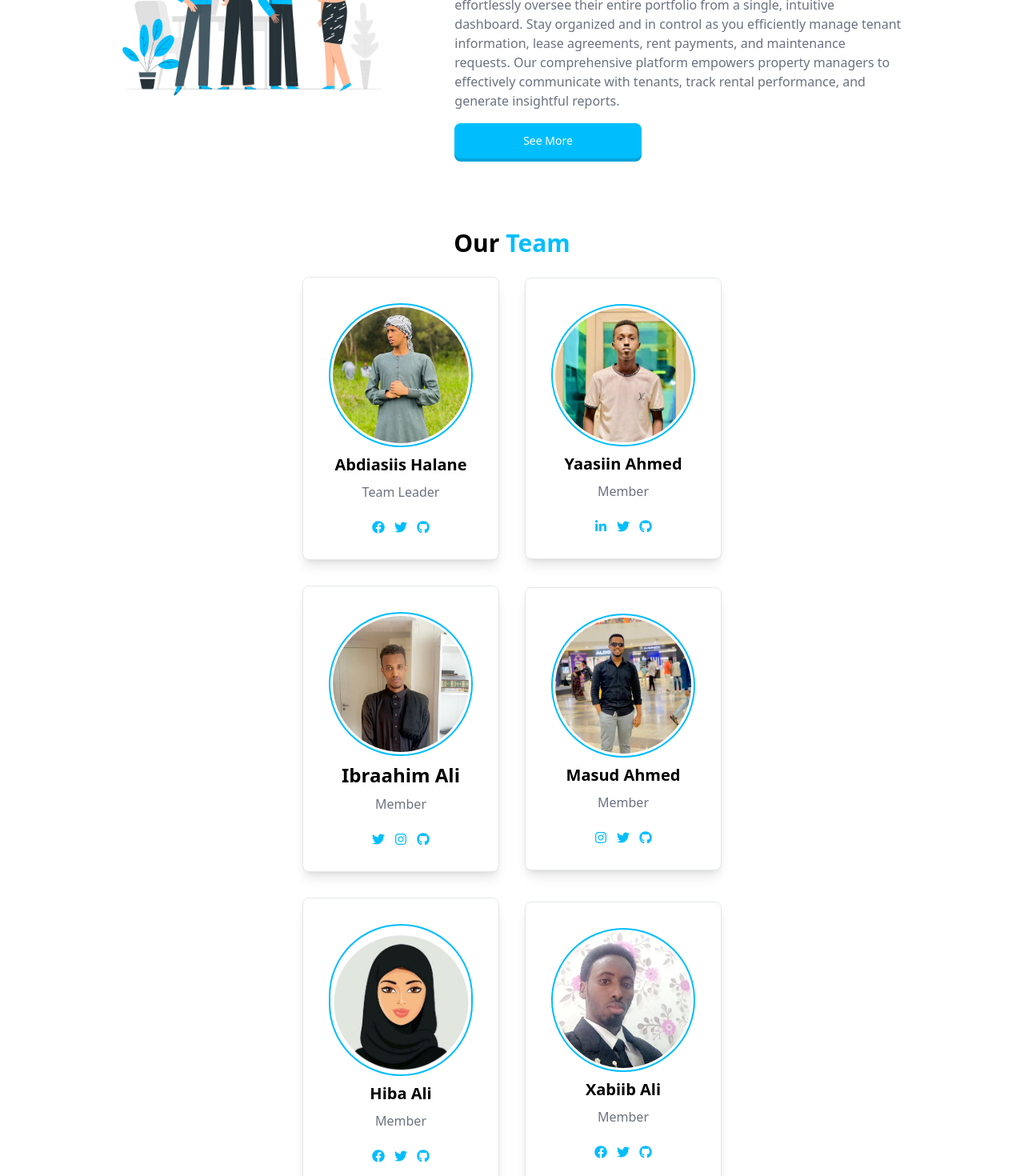
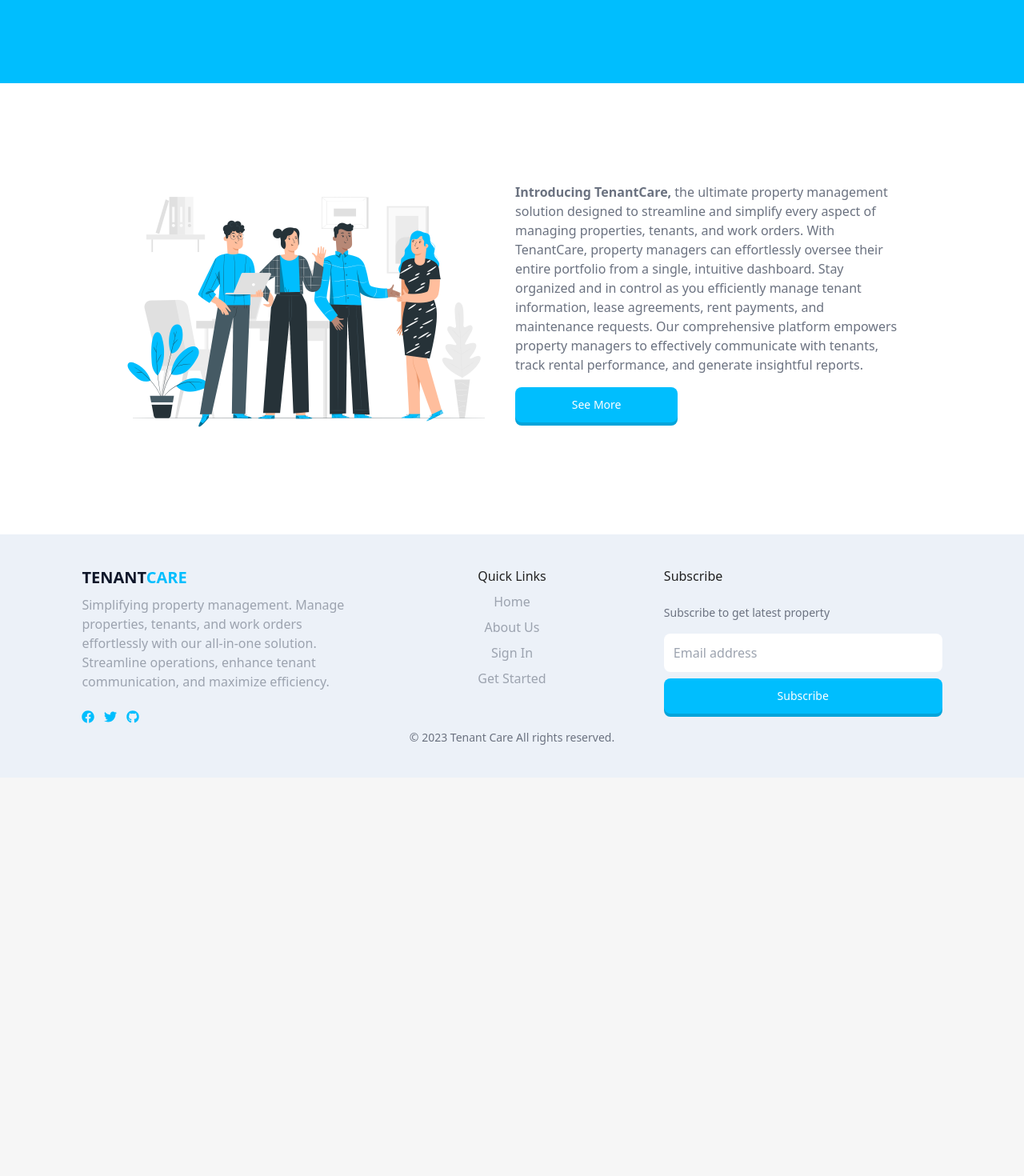
Before and after one commit to TENANTCARE-TEAM/Tenant_Care_app, a React (Vite) app: page /about in a window 1280 px wide. Shown: the part 280-1750 px from the top of the page at 80% size. After the commit the page ends 1252 px from the top, so only its background shows below. Built offline with nearby package versions, Linux system fonts and the light colour scheme.

Commit message:
done-gurta

```diff
--- a/src/components/aboutContent/About.jsx
+++ b/src/components/aboutContent/About.jsx
@@ -11,12 +11,13 @@ function About() {
 
   return (
     <div className="flex flex-col gap-4  w-full ">
-      <div className="md:px-[10%] px-6 py-6 pb-8 mb-12 flex flex-col md:flex-row w-full">
-        <div className="p-2 w-full md:w-[60%] ">
+      <div className="text-center bg-[#00befe] w-full h-[20rem] items-center flex justify-center"> <h1 className="text-white text-[5rem] font-bold">About us</h1></div>
+      <div className="md:px-[10%] px-6 items-center pb-8 flex flex-col md:flex-row w-full">
+        <div className="p-2 w-full md:w-[100%] ">
           <img src={key} className="w-full h-full" alt="" />
         </div>
-        <div className="pl-[6%] mt-[8%] flex flex-col w-[100%]">
-          <h3 className="font-bold text-2xl text-[#00befe]">About Us</h3>
+        <div className="  flex flex-col w-[100%]">
+          {/* <h3 className="font-bold text-2xl text-[#00befe]">About Us</h3> */}
           <p className="text-gray-500 text-base break-words pr-6">
             <b> Introducing TenantCare, </b>the ultimate property management solution designed to streamline and simplify
             every aspect of managing properties, tenants, and work orders. With TenantCare, property managers can
--- a/src/components/aboutContent/Teams.jsx
+++ /dev/null
@@ -1,99 +0,0 @@
-import React from 'react'
-import { FaFacebook, FaGithub, FaInstagram, FaLinkedinIn, FaTwitter,  } from "react-icons/fa";
-import { Link } from "react-router-dom";
-import Yaasiin_Ahmed from '../../assets/images/Yaasiinahmed.jpg'
-import Abdicasiis_halane from '../../assets/images/Abdicasiis-halane.png'
-import ibrahim_ali from '../../assets/images/ibrahim_ali.png'
-import Masud_ahmed from '../../assets/images/Masud-ahmed.jpeg'
-import Hiba_ali from '../../assets/images/ss.jpg'
-import Xabiib_ali from '../../assets/images/Xabiib-Ali.jfif'
-
-
-function Teams() {
-  return (
-    <div className='md:px-[10%] px-6 py-2 pb-12 flex flex-col gap-4'>
-        <h1 className='text-center font-bold text-3xl'>Our <span className='text-[#00befe]'>Team</span></h1>
-        <div className='flex flex-wrap items-center justify-center mt-2 gap-8 md:px-[12%] px-[6%]'>
-            <div className='p-8 bg-white rounded-lg shadow-lg border flex flex-col items-center justify-center gap-2'>
-                <div className='w-[180px] rounded-full overflow-hidden p-[3px] border-2 border-[#00befe]'>
-                    <img src={Abdicasiis_halane} alt="Yaasiin Ahmed" className='w-full h-full rounded-full'/>
-                </div>
-                <h3 className='font-bold text-xl'>Abdiasiis Halane</h3>
-                <span className='text-gray-500'>Team Leader</span>
-                <div className="flex gap-3 mt-4 text-[#00befe]">
-                    <Link to='https://www.facebook.com/AmesaSolutions'><FaFacebook /></Link>
-                    <Link to='https://twitter.com/abdiasishasen'><FaTwitter /></Link>
-                    <Link to='https://github.com/abdiasiis78'><FaGithub /></Link>
-                </div>
-            </div>
-
-            <div className='p-8 bg-white rounded-lg shadow-lg border flex flex-col items-center justify-center gap-2'>
-                <div className='w-[180px] rounded-full overflow-hidden p-[3px] border-2 border-[#00befe]'>
-                    <img src={Yaasiin_Ahmed} alt="Yaasiin Ahmed" className='w-full h-full rounded-full'/>
-                </div>
-                <h3 className='font-bold text-xl'>Yaasiin Ahmed</h3>
-                <span className='text-gray-500'>Member</span>
-                <div className="flex gap-3 mt-4 text-[#00befe]">
-                    <Link to='https://www.linkedin.com/in/yaasiin-ahmed-92126725b/'><FaLinkedinIn /></Link>
-                    <Link to='https://twitter.com/yaasiin__ahmed'><FaTwitter /></Link>
-                    <Link to='https://github.com/yaasiinaxmed'><FaGithub /></Link>
-                </div>
-            </div>
-
-            <div className='p-8 bg-white rounded-lg shadow-lg border flex flex-col items-center justify-center gap-2'>
-                <div className='w-[180px] rounded-full overflow-hidden p-[3px] border-2 border-[#00befe]'>
-                    <img src={ibrahim_ali} alt="Yaasiin Ahmed" className='w-full h-full rounded-full'/>
-                </div>
-                <h3 className='font-bold text-2xl'>Ibraahim Ali</h3>
-                <span className='text-gray-500'>Member</span>
-                <div className="flex gap-3 mt-4 text-[#00befe]">
-                    <Link to='https://twitter.com/Ibrahim26592495'><FaTwitter /></Link>
-                    <Link to='https://www.instagram.com/ibrahim_ah25/'><FaInstagram /></Link>
-                    <Link to='https://github.com/Ibr-Ab455'><FaGithub /></Link>
-                </div>
-            </div>
-
-            <div className='p-8 bg-white rounded-lg shadow-lg border flex flex-col items-center justify-center gap-2'>
-                <div className='w-[180px] rounded-full overflow-hidden p-[3px] border-2 border-[#00befe]'>
-                    <img src={Masud_ahmed} alt="Yaasiin Ahmed" className='w-full h-full rounded-full'/>
-                </div>
-                <h3 className='font-bold text-xl'>Masud Ahmed</h3>
-                <span className='text-gray-500'>Member</span>
-                <div className="flex gap-3 mt-4 text-[#00befe]">
-                    <Link to='https://www.instagram.com/masudahmed__/'><FaInstagram /></Link>
-                    <Link to='https://twitter.com/azamyrj'><FaTwitter /></Link>
-                    <Link to='https://github.com/masuud-ahmed'><FaGithub /></Link>
-                </div>
-            </div>
-
-            <div className='p-8 bg-white rounded-lg shadow-lg border flex flex-col items-center justify-center gap-2'>
-                <div className='w-[180px] rounded-full overflow-hidden p-[3px] border-2 border-[#00befe]'>
-                    <img src={Hiba_ali} alt="Yaasiin Ahmed" className='w-full h-full rounded-full'/>
-                </div>
-                <h3 className='font-bold text-xl'>Hiba Ali</h3>
-                <span className='text-gray-500'>Member</span>
-                <div className="flex gap-3 mt-4 text-[#00befe]">
-                    <Link to='https://www.facebook.com/AmesaSolutions'><FaFacebook /></Link>
-                    <Link to='https://twitter.com/AmesaSolutions'><FaTwitter /></Link>
-                    <Link to='https://github.com/HCC-Smart'><FaGithub /></Link>
-                </div>
-            </div>
-
-            <div className='p-8 bg-white rounded-lg shadow-lg border flex flex-col items-center justify-center gap-2'>
-                <div className='w-[180px] rounded-full overflow-hidden p-[3px] border-2 border-[#00befe]'>
-                    <img src={Xabiib_ali} alt="Yaasiin Ahmed" className='w-full h-full rounded-full'/>
-                </div>
-                <h3 className='font-bold text-xl'>Xabiib Ali</h3>
-                <span className='text-gray-500'>Member</span>
-                <div className="flex gap-3 mt-4 text-[#00befe]">
-                    <Link to='https://www.facebook.com/AmesaSolutions'><FaFacebook /></Link>
-                    <Link to='https://twitter.com/AmesaSolutions'><FaTwitter /></Link>
-                    <Link to='https://github.com/xabiibali'><FaGithub /></Link>
-                </div>
-            </div>
-        </div>
-    </div>
-  )
-}
-
-export default Teams
--- a/src/pages/about/About.jsx
+++ b/src/pages/about/About.jsx
@@ -2,7 +2,6 @@ import React, { useEffect } from 'react'
 import Header from '../../components/header/Header'
 import Footer from '../../components/footer/Footer'
 import AboutUs from '../../components/aboutContent/About'
-import Teams from '../../components/aboutContent/Teams'
 
 function About() {
   useEffect(() => {
@@ -13,7 +12,6 @@ function About() {
     <div className='mt-16 bg-white'>
         <Header/>
         <AboutUs/>
-        <Teams />
         <Footer/>
     </div>
   )
```
